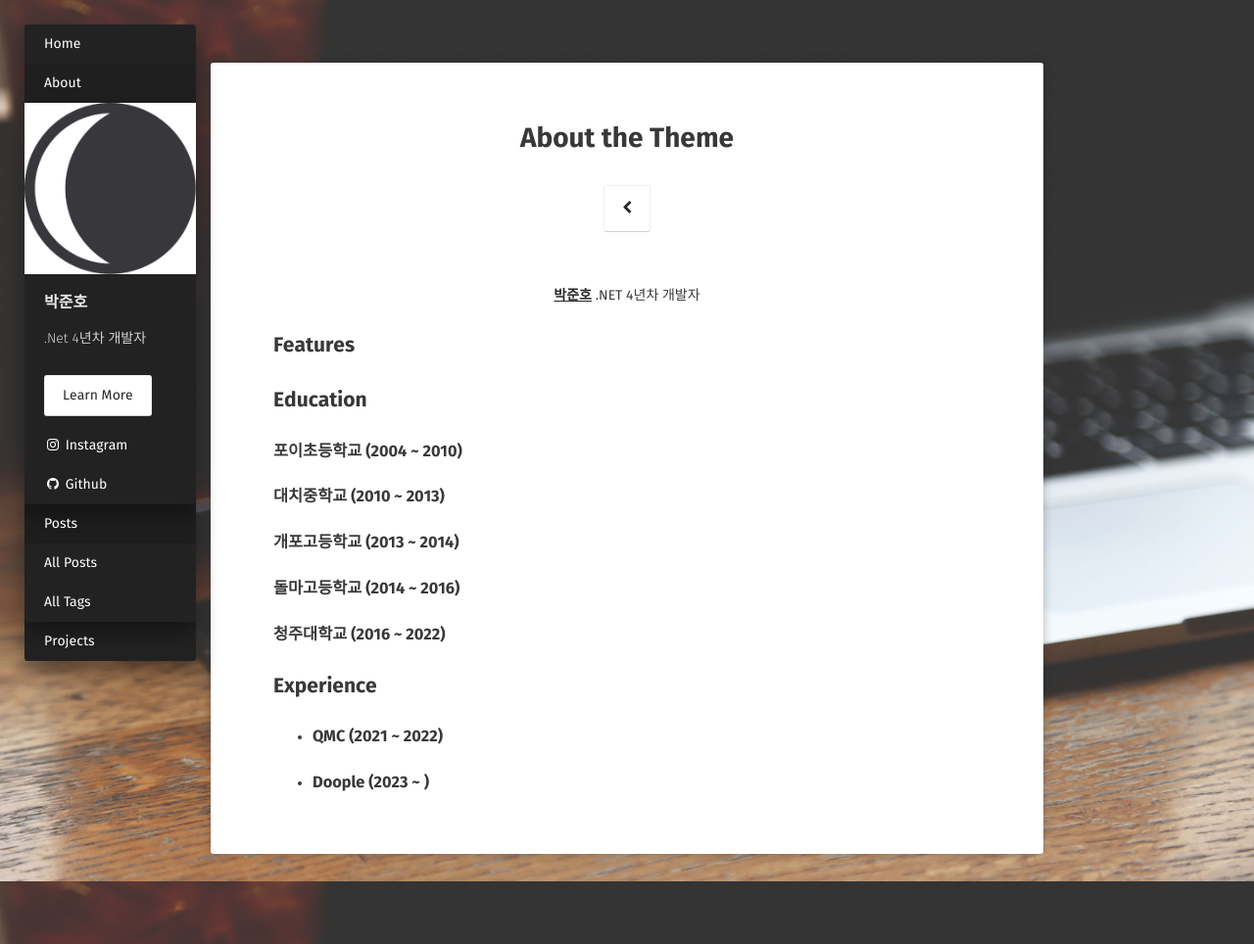
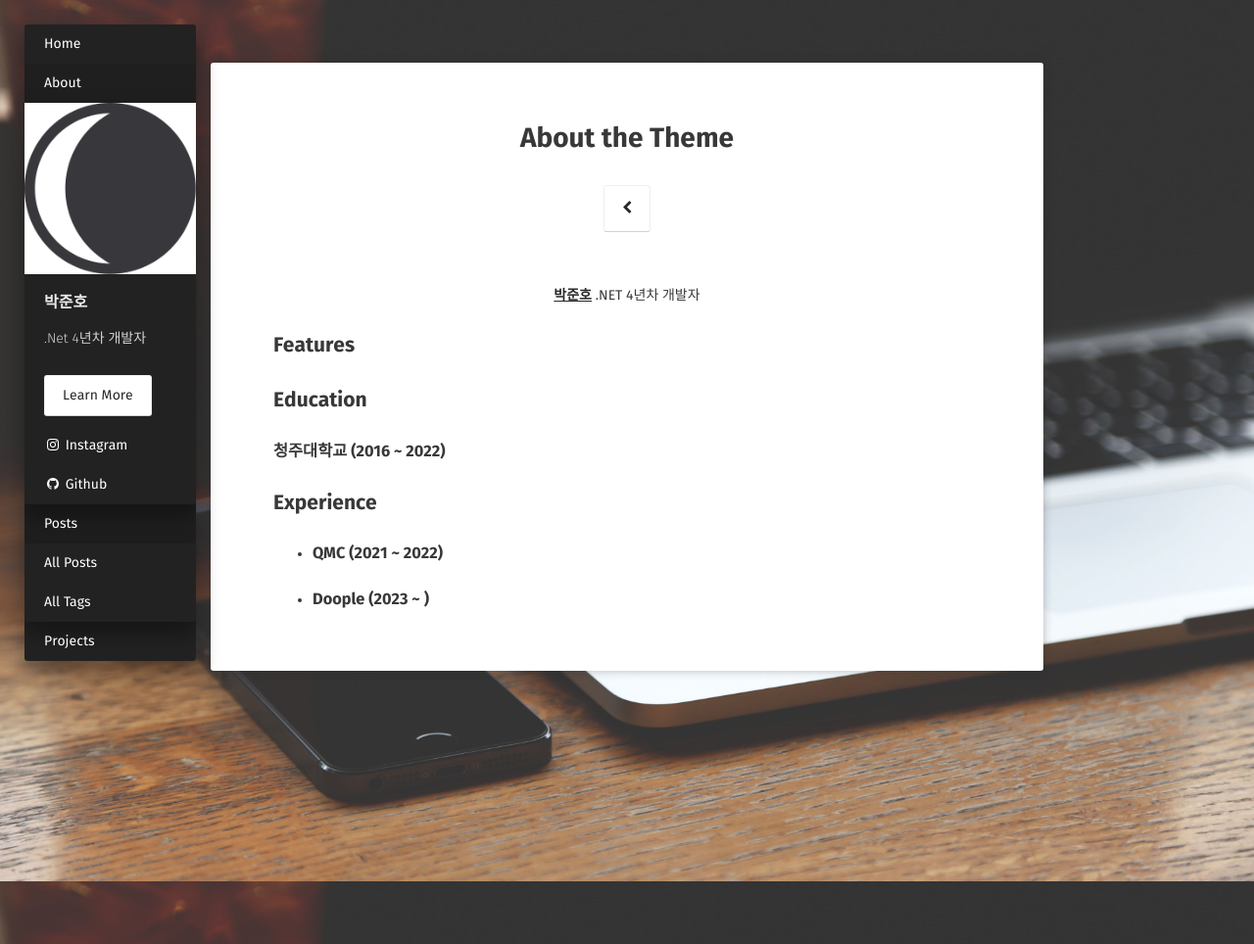
Before and after one commit to joonho-park/Profile, a Jekyll site: the page built from about/index.md, in a window 1280 px wide. Shown: the whole page at 98% size. Built offline with Jekyll 4.4.1, drawn with Linux system fonts in a browser that asks for light colours; some web fonts are replaced.

Commit message:
대학교 제외 주석처리

```diff
--- a/about/index.md
+++ b/about/index.md
@@ -11,10 +11,10 @@ comments: false
 ## Features
 
 ## Education
-### 포이초등학교 (2004 ~ 2010)
+<!-- ### 포이초등학교 (2004 ~ 2010)
 ### 대치중학교 (2010 ~ 2013)
 ### 개포고등학교 (2013 ~ 2014)
-### 돌마고등학교 (2014 ~ 2016)
+### 돌마고등학교 (2014 ~ 2016) -->
 ### 청주대학교 (2016 ~ 2022)
 
 ## Experience
```
